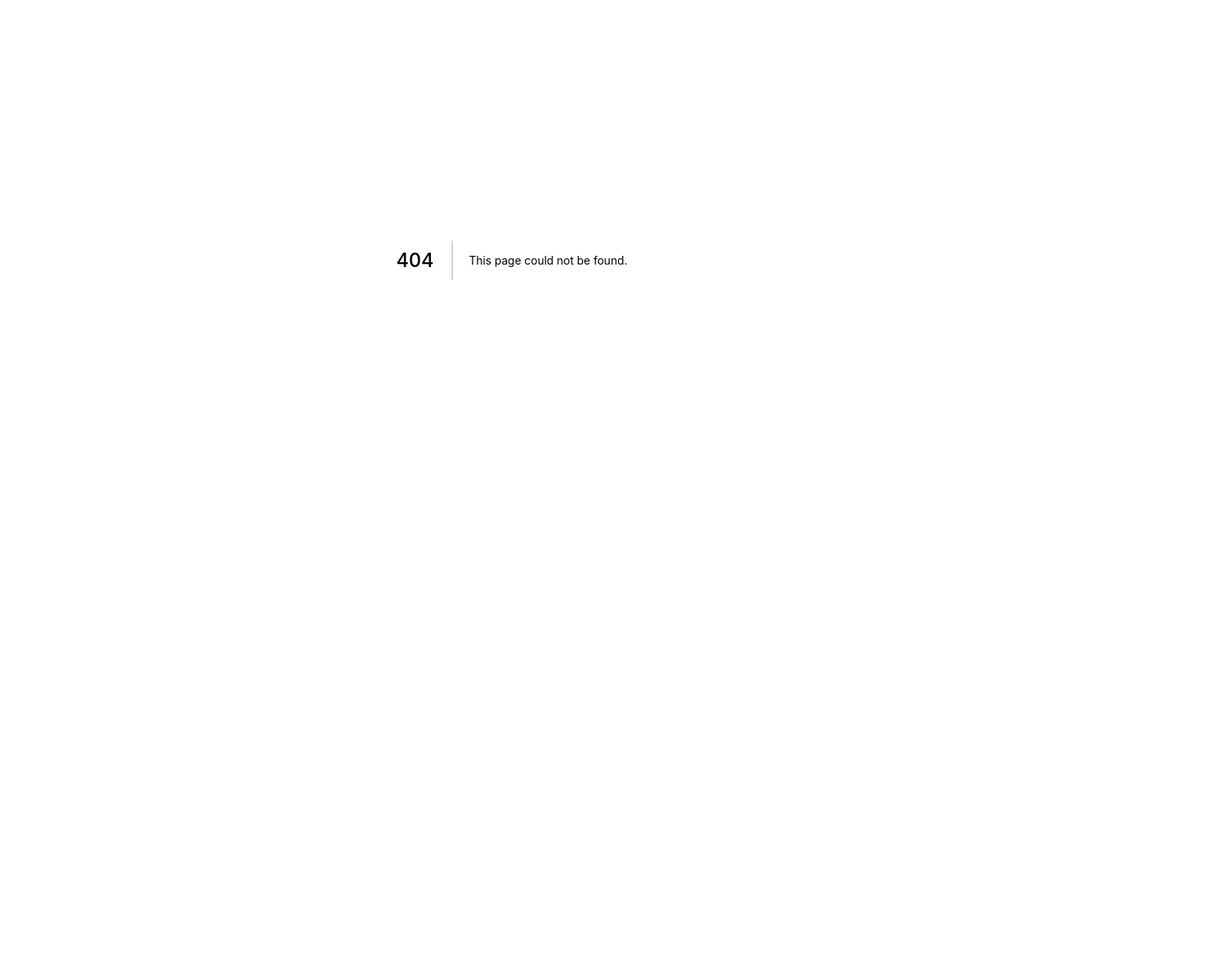
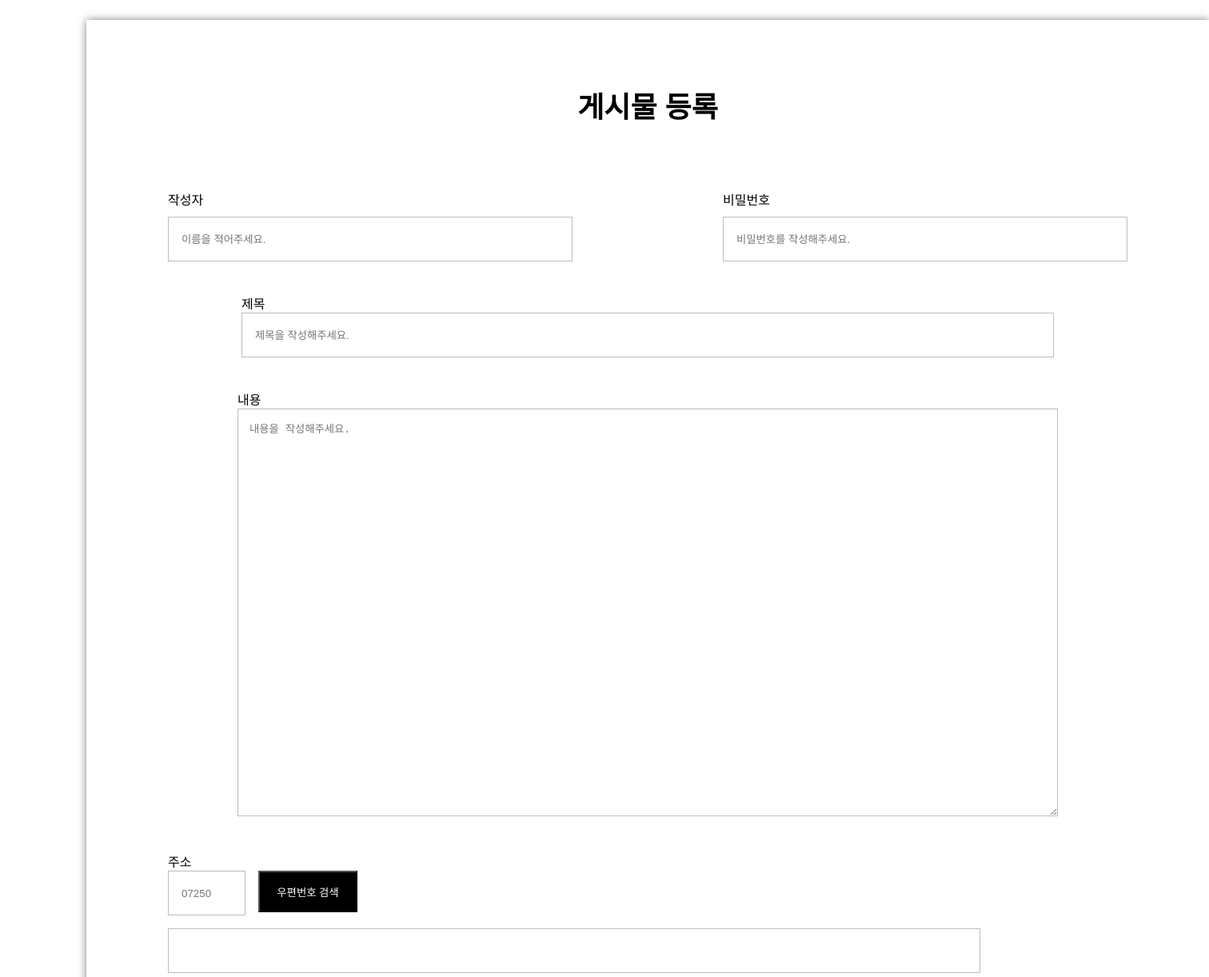
Before and after one commit to kim-jingyu/frontend, a Next.js app: page /boards/new in a window 1280 px wide. Before the commit this address had no page. Shown: the part 75-1297 px from the top of the page at 80% size, 1512 px wide, since content can reach past the window. Before the commit the page ends 800 px from the top, so only its background shows below. Built offline with nearby package versions, Linux system fonts and the light colour scheme.

Commit message:
feat(freeboard) : 게시판 UI 작업

```diff
--- /dev/null
+++ b/pages/boards/new/index.js
@@ -0,0 +1,58 @@
+import {Contents, InputWrapper, Label, Password, Subject, Title, Wrapper, Writer, WriterWrapper, ZipCodeWrapper, ZipCode, SearchButton, Address, Youtube, ImageWrapper, UploadButton, OptionWrapper, RadioButton, RadioLabel, ButtonWrapper,CancelButton, SubmitButton, Error} from '../../../styles/emotion'
+
+export default function New(){
+    //javascript
+
+    return(
+        <Wrapper>
+            <Title>게시물 등록</Title>
+            <WriterWrapper>
+                <InputWrapper>
+                    <Label>작성자</Label>
+                    <Writer type="text" placeholder="이름을 적어주세요." />
+                </InputWrapper>
+                <InputWrapper>
+                    <Label>비밀번호</Label>
+                    <Password type="password" placeholder="비밀번호를 작성해주세요." />
+                </InputWrapper>
+            </WriterWrapper>
+            <InputWrapper>
+                <Label>제목</Label>
+                <Subject type="text" placeholder="제목을 작성해주세요." />
+            </InputWrapper>
+            <InputWrapper>
+                <Label>내용</Label>
+                <Contents placeholder="내용을 작성해주세요." />
+            </InputWrapper>
+            <InputWrapper>
+                <Label>주소</Label>
+                <ZipCodeWrapper>
+                    <ZipCode placeholder="07250" />
+                    <SearchButton>우편번호 검색</SearchButton>
+                </ZipCodeWrapper>
+                <Address />
+                <Address />
+            </InputWrapper>
+            <InputWrapper>
+                <Label>유튜브</Label>
+                <Youtube placeholder="링크를 복사해주세요." />
+            </InputWrapper>
+            <ImageWrapper>
+                <Label>사진첨부</Label>
+                <UploadButton>+</UploadButton>
+                <UploadButton>+</UploadButton>
+                <UploadButton>+</UploadButton>
+            </ImageWrapper>
+            <OptionWrapper>
+                <Label>메인 설정</Label>
+                <RadioButton type="radio" id="youtube" name="radio-button" />
+                <RadioLabel htmlFor="youtube">유튜브</RadioLabel>
+                <RadioButton type="radio" id="image" name="radio-button" />
+                <RadioLabel htmlFor="image">사진</RadioLabel>
+            </OptionWrapper>
+            <ButtonWrapper>
+                <SubmitButton>등록하기</SubmitButton>
+            </ButtonWrapper>
+        </Wrapper>
+    )
+}
--- a/pages/index.js
+++ b/pages/index.js
@@ -1,6 +1,6 @@
 import Head from 'next/head'
 import Image from 'next/image'
-import styles from '@/styles/Home.module.css'
+import styles from '../styles/Home.module.css'
 
 export default function Home() {
   return (
--- /dev/null
+++ b/styles/emotion.js
@@ -0,0 +1,174 @@
+import styled from '@emotion/styled';
+
+export const Wrapper = styled.div`
+    width: 1200px;
+    box-shadow: 0px 0px 10px gray;
+    margin: 100px;
+    padding-top: 80px;
+    padding-bottom: 100px;
+    padding-left: 102px;
+    padding-right: 102px;
+    display: flex;
+    flex-direction: column;
+    align-items: center;
+`;
+
+export const Title = styled.div`
+    font-family: Arial, Helvetica, sans-serif;
+    font-size: 36px;
+    font-weight: bold;
+    display: flex;
+    justify-content: center;
+`;
+
+export const WriterWrapper = styled.div`
+    width: 100%;
+    padding-top: 40px;
+    display: flex;
+    justify-content: space-between;
+`;
+
+export const InputWrapper = styled.div`
+    padding-top: 40px;
+`;
+
+export const Label = styled.div`
+    font-size: 16px;
+    font-weight: 500;
+`;
+
+export const Writer = styled.input`
+    width: 486px;
+    height: 52px;
+    border: 1px solid #bdbdbd;
+    padding-left: 16px;
+    margin-top: 10px;
+`;
+
+export const Password = styled.input`
+    width: 486px;
+    height: 52px;
+    padding-left: 16px;
+    border: 1px solid #bdbdbd;
+    margin-top: 10px;
+`;
+
+export const Subject = styled.input`
+    width: 996px;
+    height: 52px;
+    padding-left: 16px;
+    border: 1px solid #bdbdbd;
+`;
+
+export const Contents = styled.textarea`
+    width: 996px;
+    height: 480px;
+    padding-left: 16px;
+    padding: 14px;
+    border: 1px solid #bdbdbd;
+`;
+
+export const ZipCodeWrapper = styled.div`
+    display: flex;
+    flex-direction: row;
+`;
+
+export const ZipCode = styled.input`
+    width: 77px;
+    height: 52px;
+    padding-left: 16px;
+    border: 1px solid #bdbdbd;
+`;
+
+export const SearchButton = styled.button`
+    width: 124px;
+    height: 52px;
+    background-color: black;
+    color: white;
+    cursor: pointer;
+    margin-left: 16px;
+`;
+
+export const Address = styled.input`
+    width: 996px;
+    height: 52px;
+    margin-top: 16px;
+    padding-left: 16px;
+    border: 1px solid #bdbdbd;
+`;
+
+export const Youtube = styled.input`
+    width: 996px;
+    height: 52px;
+    padding-left: 16px;
+    border: 1px solid #bdbdbd;
+`;
+
+export const ImageWrapper = styled.div`
+    width: 996px;
+    height: 40px;
+`;
+
+export const UploadButton = styled.button`
+    width: 78px;
+    height: 78px;
+    background-color: #bdbdbd;
+    cursor: pointer;
+    margin-right: 24px;
+    border: none;
+    outline: none;
+`;
+
+export const OptionWrapper = styled.div`
+    width: 996px;
+    padding-top: 40px;
+`;
+
+export const RadioButton = styled.input`
+    cursor: pointer;
+`;
+
+export const RadioLabel = styled.label`
+    margin-left: 8px;
+    margin-right: 20px;
+    font-weight: 500;
+    cursor: pointer;
+`;
+
+export const ButtonWrapper = styled.div`
+  display: flex;
+  flex-direction: row;
+  justify-content: center;
+  padding-top: 80px;
+`;
+
+export const CancelButton = styled.button`
+  width: 179px;
+  height: 52px;
+  background-color: #bdbdbd;
+  border: none;
+  font-size: 16px;
+  font-weight: 500;
+  margin-left: 12px;
+  margin-right: 12px;
+  cursor: pointer;
+`;
+
+export const SubmitButton = styled.button`
+  width: 179px;
+  height: 52px;
+  border: none;
+  font-size: 16px;
+  font-weight: 500;
+  margin-left: 12px;
+  margin-right: 12px;
+  cursor: pointer;
+
+  background-color: yellow;
+`;
+
+export const Error = styled.div`
+  padding-top: 10px;
+  font-size: 14px;
+  color: red;
+`;
```
